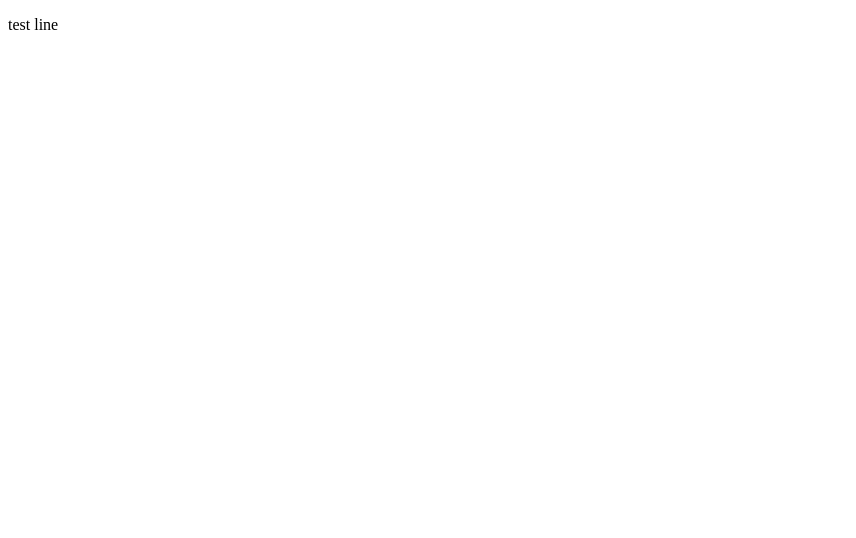
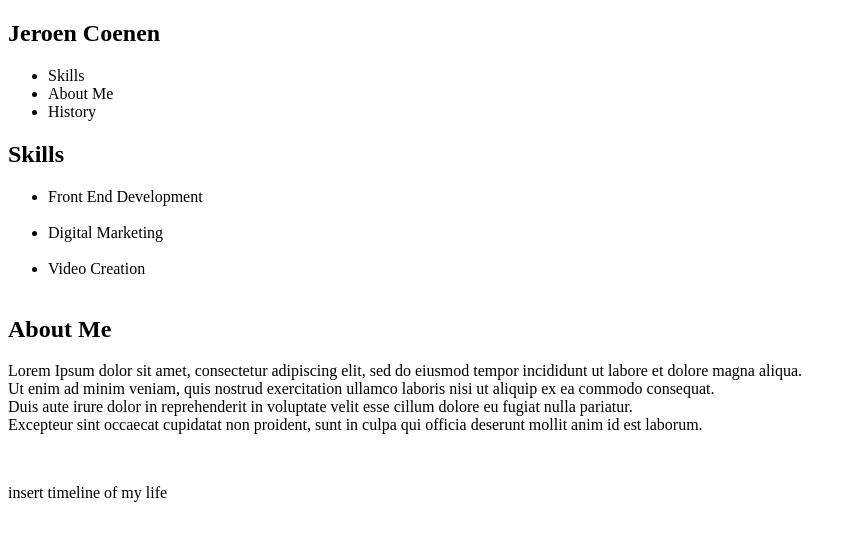
Before and after one commit to coeneu/Portfolio-website, a plain HTML site: page index.html in a window 1280 px wide. Shown: the whole page, without its empty margins (0-856 px from the left). Drawn offline with Linux system fonts and the light colour scheme; files whose address does not match are found by name.

Commit message:
added html lines

```diff
--- a/index.html
+++ b/index.html
@@ -8,6 +8,36 @@
     <title>Document</title>
 </head>
 <body>
-    <p>test line</p>
+    <nav>
+        <h1 id="name">Jeroen Coenen</h1>
+        <ul>
+            <li>Skills</li>
+            <li>About Me</li>
+            <li>History</li>
+        </ul>
+    </nav>
+    <div class="skills">
+        <h2>Skills</h2>
+        <ul class="skillsList">
+            <li>Front End Development</li>
+            <img src="" alt="">
+            <li>Digital Marketing</li>
+            <img src="" alt="">
+            <li>Video Creation</li>
+            <img src="" alt="">
+        </ul>
+    </div>
+    <div class="aboutMe">
+        <h2>About Me</h2>
+        <p>Lorem Ipsum dolor sit amet, consectetur adipiscing elit, sed do eiusmod tempor incididunt ut labore et dolore magna aliqua. <br>
+            Ut enim ad minim veniam, quis nostrud exercitation ullamco laboris nisi ut aliquip ex ea commodo consequat. <br>
+            Duis aute irure dolor in reprehenderit in voluptate velit esse cillum dolore eu fugiat nulla pariatur. <br>
+            Excepteur sint occaecat cupidatat non proident, sunt in culpa qui officia deserunt mollit anim id est laborum.
+        </p>
+        <img src="" alt="">
+    </div>
+    <div class="History">
+        <p>insert timeline of my life</p>
+    </div>
 </body>
 </html>
```
